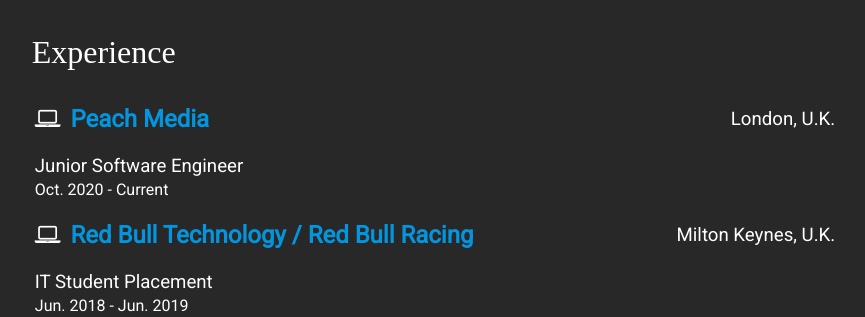
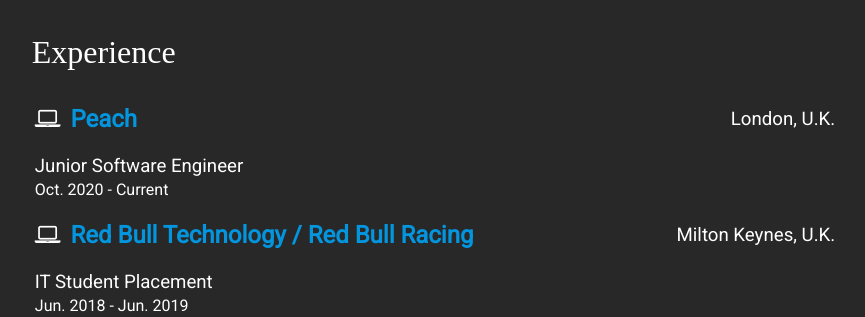
Before and after one commit to d-w-arnold/deltawhiskeyalpha.com, a PHP site: page /computing.php in a window 1280 px wide. Shown: the part 866-1183 px from the top of the page, without its empty margins (205-1070 px from the left). Run offline with PHP 8.4, Linux system fonts and the light colour scheme; some libraries are stand-ins or nearby versions.

Commit message:
Changed Peach Media to Peach

```diff
--- a/computing.php
+++ b/computing.php
@@ -99,7 +99,7 @@ include "./topHTMLnoIndex.php";
         <table class="marginBottom2">
             <tr>
                 <td class="employerName"><span class="iconLap" aria-hidden="true"></span><b><a
-                                target="_blank" href="https://www.peachvideo.com/en-gb/media/">Peach Media</a></b></td>
+                                target="_blank" href="https://www.peachvideo.com/en-gb/">Peach</a></b></td>
                 <td class="location">London, U.K.</td>
             </tr>
         </table>
```
Also changed, not shown: 1 other file.
